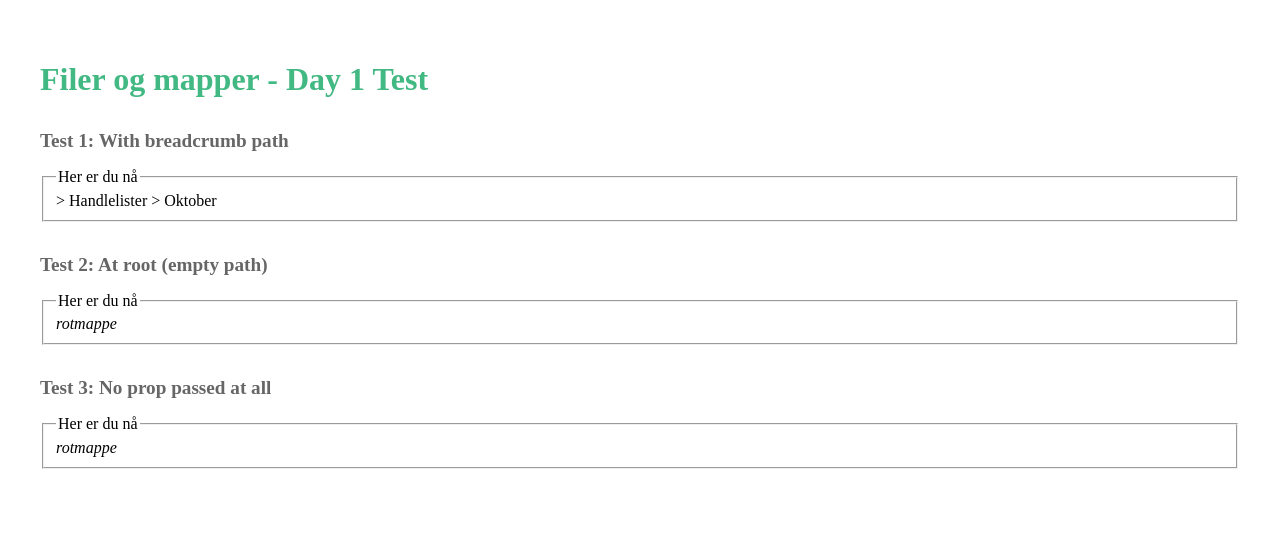
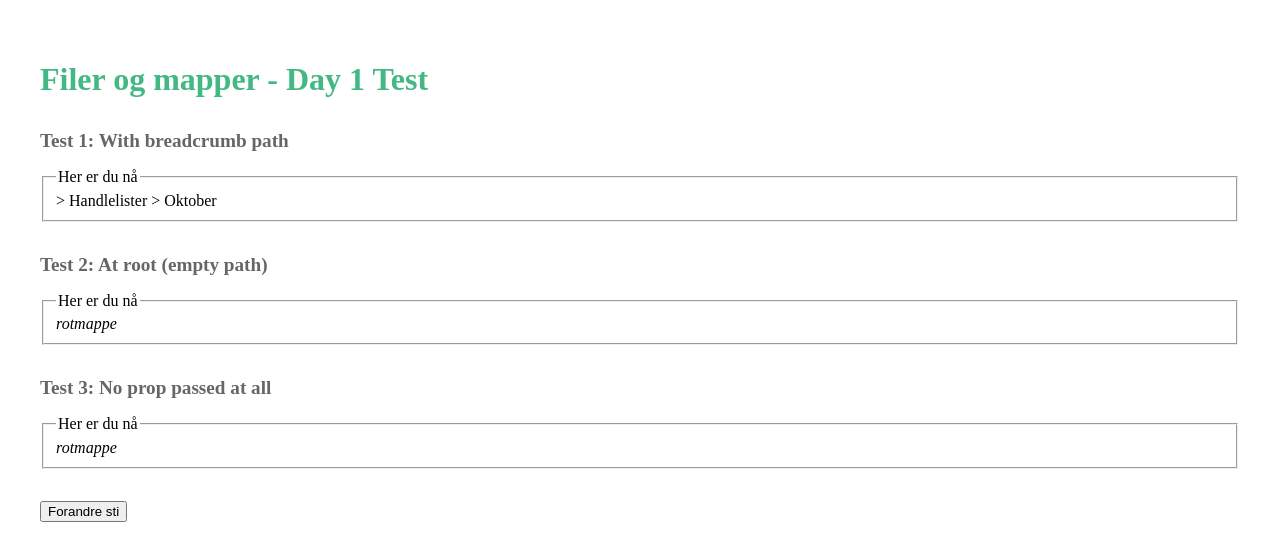
Before and after one commit to bruteforce774/FilesAndFoldersWithComponents, a Vue app in the folder FilesAndFoldersVue/: page / in a window 1280 px wide. Shown: the top 560 px of the page. Built offline with nearby package versions, Linux system fonts and the light colour scheme.

Commit message:
add changePath button

```diff
--- a/FilesAndFoldersVue/src/App.vue
+++ b/FilesAndFoldersVue/src/App.vue
@@ -14,6 +14,10 @@ const breadcrumbPath = ref(['Handlelister', 'Oktober'])
 
 // Let's also test what happens with an empty path (root folder)
 const emptyPath = ref([])
+
+function changePath() {
+  breadcrumbPath.value = ['Handlelister', 'Oktober', 'Uke 1']
+}
 </script>
 
 <template>
@@ -28,6 +32,8 @@ const emptyPath = ref([])
 
     <h2>Test 3: No prop passed at all</h2>
     <Breadcrumbs />
+
+    <button @click="changePath">Forandre sti</button>
   </main>
 </template>
 
@@ -45,4 +51,7 @@ h2 {
   color: #666;
   font-size: 1.2rem;
 }
+button {
+  margin-top: 2rem;
+}
 </style>
```
